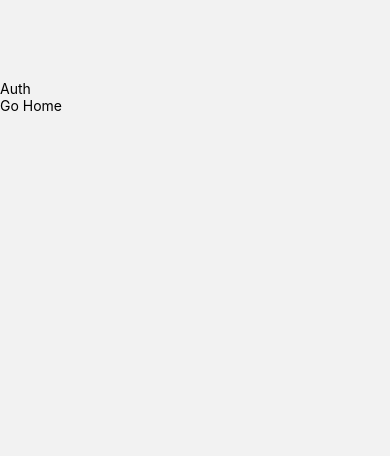
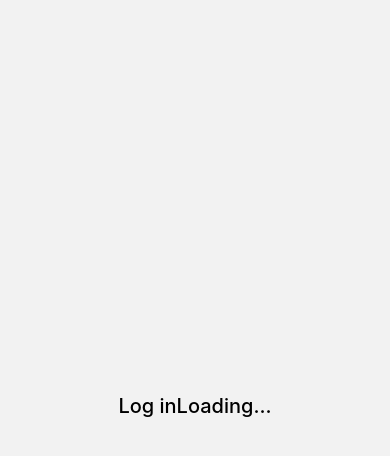
Before and after one commit to yakovmanit/delivery-mobile, a React Native app: screen / in a window 390 px wide. Shown: the top 456 px of the page. Built offline with nearby package versions, Linux system fonts and the light colour scheme.

Commit message:
start auth page; add loader component

```diff
--- a/app/components/screens/auth/Auth.tsx
+++ b/app/components/screens/auth/Auth.tsx
@@ -1,16 +1,34 @@
-import { FC } from 'react';
-import {Pressable, Text, View} from 'react-native';
-import {useTypedNavigation} from "@/hooks/useTypedNavigation";
+import {FC, useState} from 'react';
+import {Text, View} from 'react-native';
+import {SubmitHandler, useForm} from "react-hook-form";
+import {IAuthFormData} from "@/types/auth.interface";
 
 const Auth: FC = () => {
-  const { navigate } = useTypedNavigation();
+  const [isReg, setIsReg] = useState(false);
+  const [isLoading, setIsLoading] = useState(true);
+
+  const { handleSubmit, reset, control } = useForm<IAuthFormData>({
+    mode: 'onChange',
+  });
+
+  const onSubmit: SubmitHandler<IAuthFormData> = data => {
+    console.log(data);
+  }
 
   return (
-    <View className="mt-20">
-      <Text>Auth</Text>
-      <Pressable onPress={() => navigate('Home')}>
-        <Text>Go Home</Text>
-      </Pressable>
+    <View className="mx-2 items-center justify-center h-full">
+      <View className="w-3/4">
+        <Text className="text-center text-black text-xl font-medium mb-8">
+          {isReg ? 'Sign up' : 'Log in'}
+          {
+            isLoading ? (
+              'Loading...'
+            ) : (
+              'Form'
+            )
+          }
+        </Text>
+      </View>
     </View>
   );
 };
--- /dev/null
+++ b/app/components/ui/Loader.tsx
@@ -0,0 +1,10 @@
+import { FC } from 'react';
+import {ActivityIndicator, Text, View} from 'react-native';
+
+const Loader: FC = () => {
+  return (
+    <ActivityIndicator size="large" color="#111111" />
+  );
+};
+
+export default Loader;
--- a/app/navigation/Navigation.tsx
+++ b/app/navigation/Navigation.tsx
@@ -10,6 +10,7 @@ const Navigation: FC = () => {
   return (
     <NavigationContainer>
       <Stack.Navigator screenOptions={{
+        // hide default nav header
         headerShown: false,
       }}>
         {
--- /dev/null
+++ b/app/types/auth.interface.ts
@@ -0,0 +1,5 @@
+import {IUser} from "@/types/user.interface";
+
+export interface IAuthFormData extends Pick<IUser, 'email' | 'password'> {
+
+}
--- a/package.json
+++ b/package.json
@@ -18,6 +18,7 @@
     "nativewind": "^4.1.23",
     "prettier": "^3.5.3",
     "react": "19.0.0",
+    "react-hook-form": "^7.58.0",
     "react-native": "0.79.3",
     "react-native-reanimated": "~3.17.4",
     "react-native-safe-area-context": "5.4.0",
```
Also changed, not shown: app/types/user.interface.ts (added, +8 -0 lines).
